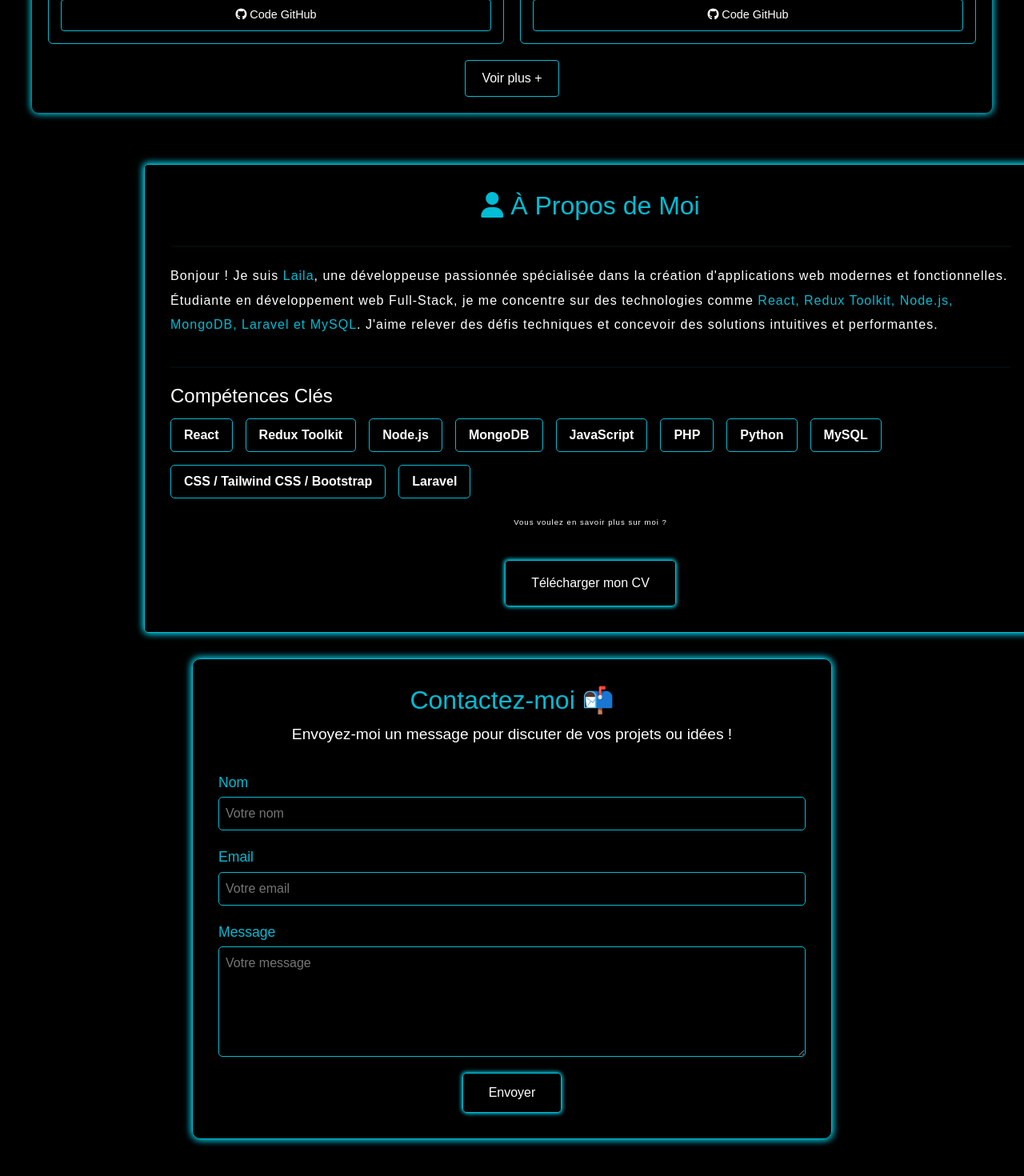
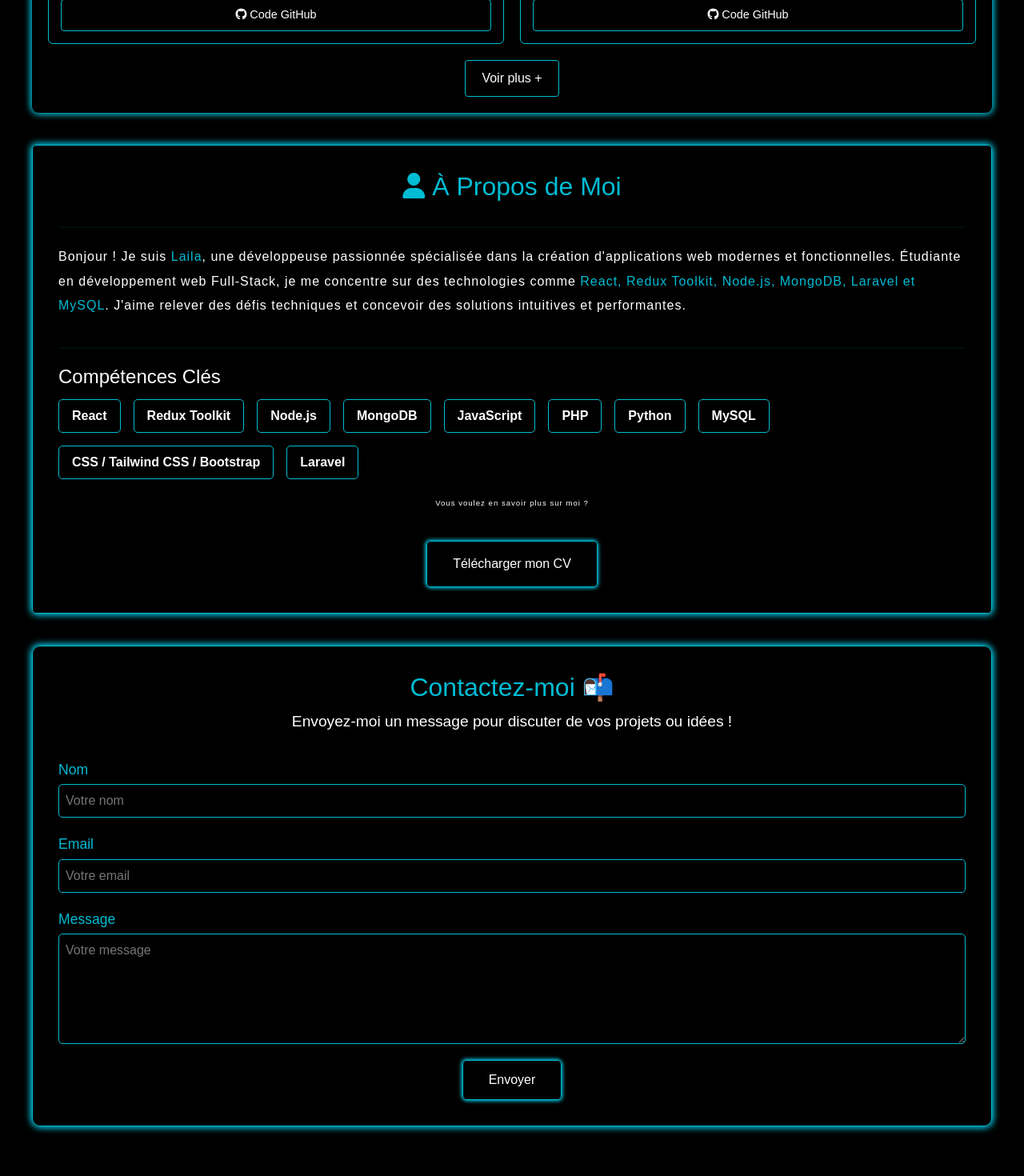
Before and after one commit to LailaElmallass/My-protfolio, a React (Vite) app: page / in a window 1280 px wide. Shown: the part 1280-2750 px from the top of the page at 80% size. Built offline with nearby package versions, Linux system fonts and the light colour scheme.

Commit message:
handle Contact's width

```diff
--- a/src/styles/about.css
+++ b/src/styles/about.css
@@ -3,7 +3,8 @@
   color: #fff;
   margin-top: 4rem;
   margin-left: 10rem;
-  width: 90%;
+  max-width: 1200px;
+  margin: 40px auto;
   border: 1px solid #00bcd4;
   border-radius: 5px;
   padding: 2rem;
--- a/src/styles/contact.css
+++ b/src/styles/contact.css
@@ -1,8 +1,8 @@
 .contact-container {
   color: #fff;
   margin: 2rem auto;
-  width: 90%;
-  max-width: 800px; /* Plus étroit que projects pour un formulaire lisible */
+  max-width: 1200px;
+  margin: 40px auto;
   border: 1px solid #00bcd4;
   border-radius: 10px;
   padding: 2rem;
```
